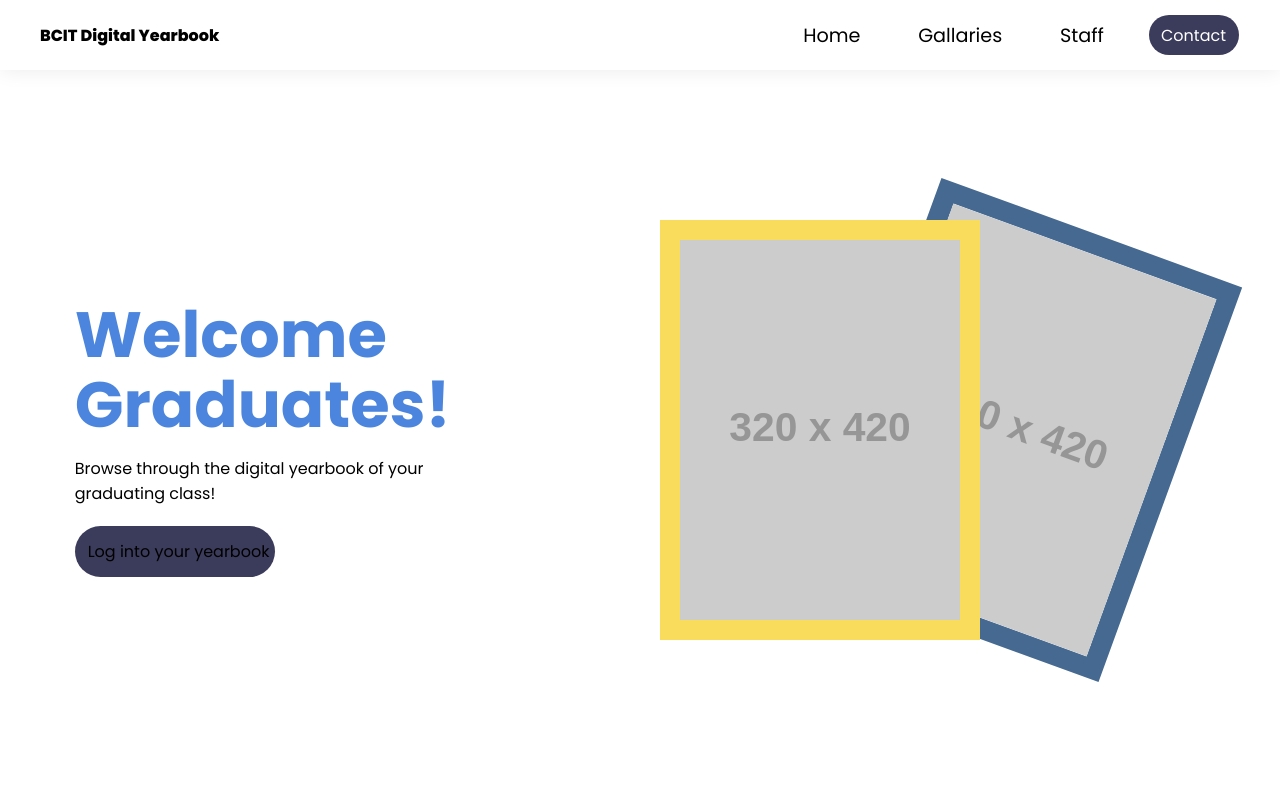
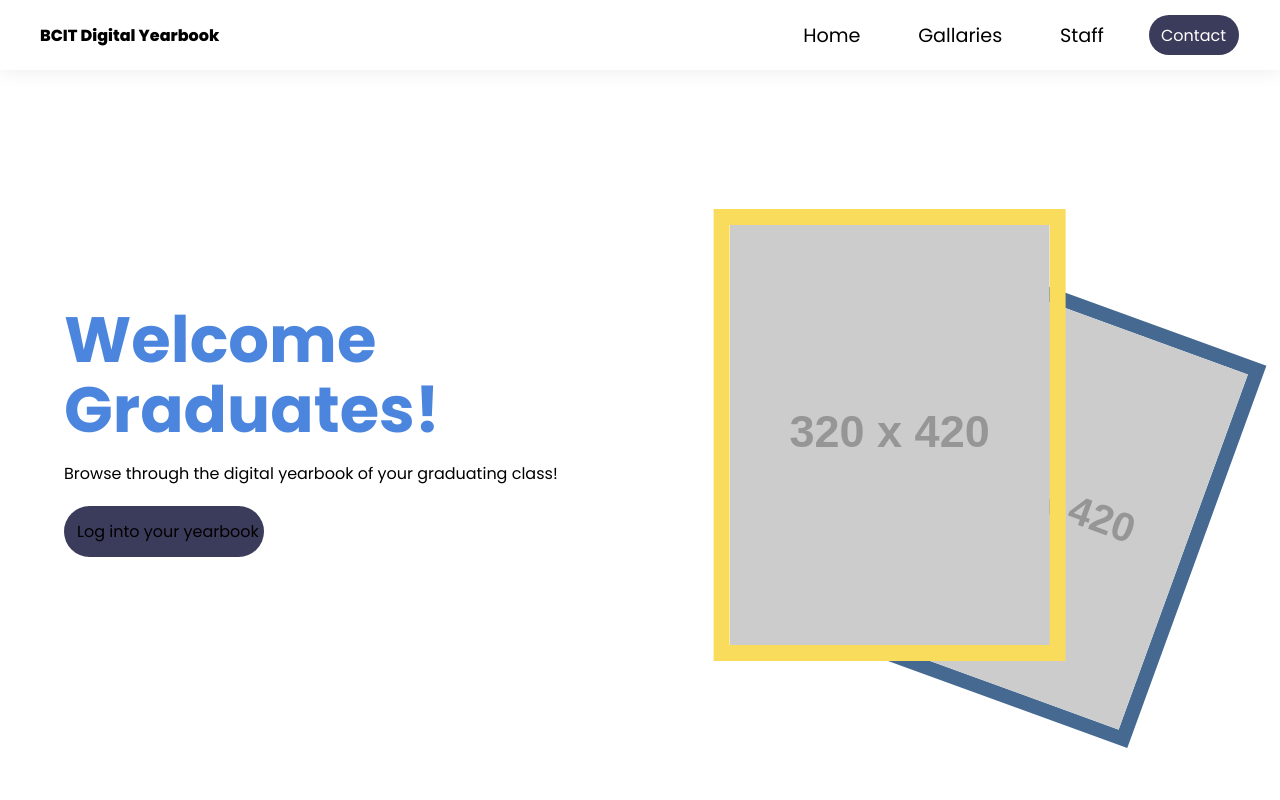
Before and after one commit to manhellis/yearbook, a PHP site: page /index.html in a window 1280 px wide. Run offline with PHP 8.4, Linux system fonts and the light colour scheme; grey boxes labelled with a size stand in for pictures from a placeholder-image service; some libraries are stand-ins or nearby versions; some web fonts are replaced.

Commit message:
Rework CSS to accomodate all screen sizes

```diff
--- a/styles/homepage.css
+++ b/styles/homepage.css
@@ -13,16 +13,11 @@
 
 body {
     min-height: 100vh;
+    display: flex;
+    flex-direction: column;
 }
 
-main {
-    display: flex;
-    flex-direction: column-reverse;
-    align-items: center;
-    width: 100vw;
-    height: calc(100vh - 80px)
-}
-
+/* header and hamburger */
 header {
     box-shadow: 0 0 20px rgb(235, 235, 235);
     background-color: white;
@@ -31,6 +26,7 @@ header {
     align-items: center;
     padding: 15px 40px;
     font-size: 16px;
+    background: white;
 }
 
 .menuItem {
@@ -60,7 +56,7 @@ header {
     display: none;
 }
 
-/* - Hamburger content */
+/* hamburger content */
 .menu {
     position: fixed;
     transform: translateX(100%);
@@ -93,16 +89,21 @@ ul {
 /* ------------------------------------------------------------------------------------------------------------------ */
 
 /* - Main content */
+main {
+    display: flex;
+    flex-direction: column-reverse;
+    justify-content: start;
+    align-items: center;
+    /* take remaining space after header */
+    flex-grow: 1;
+}
+
 h1 {
-    display: flex;
-    justify-content: center;
-    align-items: center;
     text-align: center;
-    padding: 2vh 0;
+    padding-bottom: calc( min( 0.75em, 1vh ) );
     font-size: 30px;
-    line-height: 50px;
+    line-height: 110%;
     color: rgb(75, 133, 221);
-
 }
 
 .container {
@@ -110,6 +111,9 @@ h1 {
     flex-direction: column;
     justify-content: center;
     align-items: center;
+    margin-bottom: calc( min( 2em, 1vh ) );
+    flex-basis: 50%;
+    padding: 1em 4em;
 }
 
 
@@ -118,7 +122,6 @@ h1 {
     flex-direction: column;
     align-items: center;
     text-align: center;
-    width: 70%;
 }
 
 
@@ -133,33 +136,37 @@ h1 {
 }
 
 .graphics {
-    height: calc(50vh - 50px);
+    flex: 1;
+    flex-basis: 50%;
+    align-self: stretch; /* fullheight when parent is flex row */
+    max-height: 50vh;
     width: 100%;
-    margin: 1em;
+    padding: 1em;
     display: flex;
     justify-content: flex-end;
     align-items: center;
+    position: relative;
 }
 
 .graphics img {
     position: absolute;
-    max-width: 100%;
-    height: auto; /* Preserve aspect ratio */
+    height: 60%;
+    width: auto; /* preserve aspect ratio */
     object-fit: cover;
-    border: 20px solid;
+    border: 1em solid;
+    top: 50%;
+    left: 50%;
+    transform: translate(-70%, -50%);
 }
 
 .graphics img:nth-child(1) {
-    right: 190px;
-    transform: rotate(20deg);
+    transform: translate(-25%, -35%) rotate(20deg) scale(0.9);
     border-color: #456990;
 }
 
 .graphics img:nth-child(2) {
-    right: 400px;
     border-color: #f9dc5c;
 }
-
 
 /* - Ipad to small laptop */
 @media screen and (min-width: 769px) {
@@ -200,26 +207,35 @@ h1 {
 
     main {
         flex-direction: row;
-        justify-content: space-evenly;
-        height: 90vh;
     }
 
     h1 {
         text-align: left;
         font-size: 3em;
+        padding-bottom: 0.5em;
     }
 
     .container {
-        order: 1;
-        height: 50%;
-        width: 300px;
+        align-items: start;
+        padding: 4em;
+    }
+
+    .description {
+        text-align: left;
         align-items: start;
     }
 
-    .description {
-        width: 100%;
-        align-items: start;
-        text-align: left;
+    .graphics {
+        max-height: unset;
+        overflow: hidden;
+    }
+
+    .graphics img {
+        height: auto; /* preserve aspect ratio */
+        width: 55%;
+        /* a bit strange, but define width in terms of max height
+        so wide screens don't have the image go below the fold */
+        max-width: 50vh;
     }
 }
 
@@ -238,75 +254,6 @@ h1 {
     /* Body Content */
     h1 {
         font-size: 4em;
-        line-height: 70px;
-    }
-
-    .container {
-        width: 30%;
+        padding-bottom: 0.25em;
     }
 }
-
-/* Graphics Media Queries */
-/* Medium screens (tablets) */
-@media screen and (min-width: 601px) and (max-width: 924px) {
-    .graphics {
-        width: 50%;
-    }
-
-    .graphics img {
-        width: 250px;
-        height: 350px;
-    }
-
-    .graphics img:nth-child(1) {
-        left: 100px;
-        transform: rotate(-20deg);
-    }
-
-    .graphics img:nth-child(2) {
-        left: 200px;
-    }
-}
-
-/* Larger screens (desktops) */
-@media screen and (min-width: 925px) and (max-width: 1169px) {
-    .graphics {
-        width: 50%;
-    }
-
-    .graphics img {
-        width: 320px;
-        height: 420px;
-    }
-
-    .graphics img:nth-child(1) {
-        left: 100px;
-        transform: rotate(-20deg);
-    }
-
-    .graphics img:nth-child(2) {
-        left: 250px;
-    }
-}
-
-/* Extra large screens */
-@media screen and (min-width: 1170px) {
-    .graphics {
-        width: 50%;
-        order: 2;
-    }
-
-    .graphics img {
-        width: 320px;
-        height: 420px;
-    }
-
-    .graphics img:nth-child(1) {
-        right: 100px;
-        transform: rotate(20deg);
-    }
-
-    .graphics img:nth-child(2) {
-        right: 300px;
-    }
-}
```
